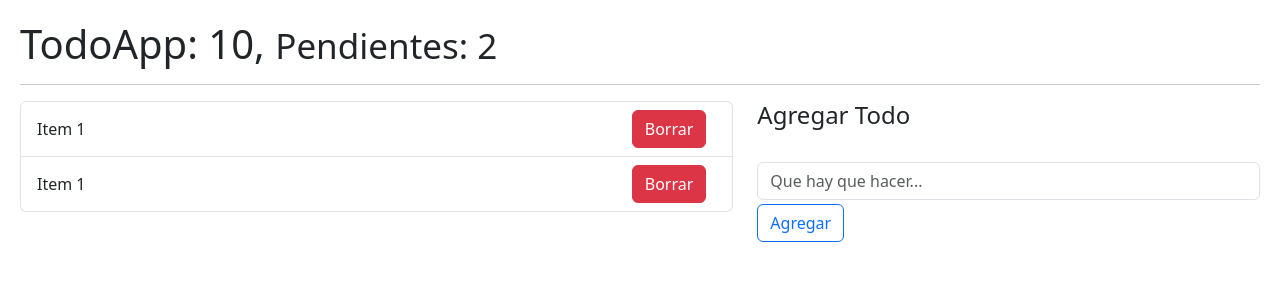
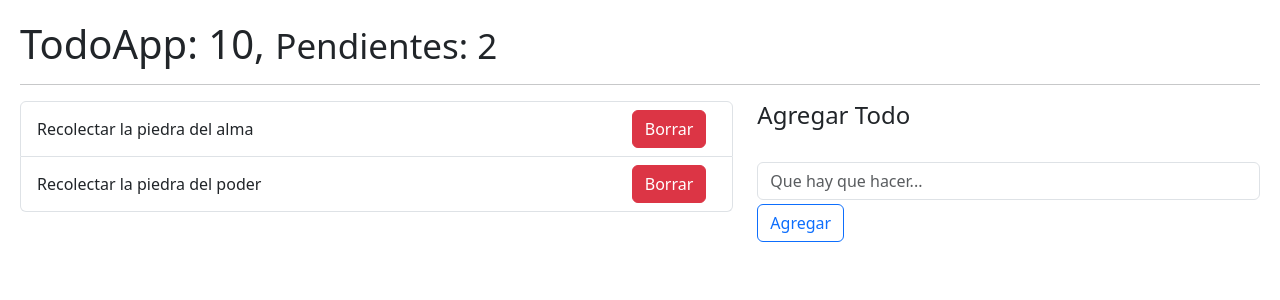
Before and after one commit to dcastillohernandez/todo-app-with-react, a React (Vite) app: page / in a window 1280 px wide. Shown: the top 300 px of the page. Built offline with nearby package versions, Linux system fonts and the light colour scheme.

Commit message:
add TodoItem Component

```diff
--- /dev/null
+++ b/src/useReducer/TodoItem.jsx
@@ -0,0 +1,17 @@
+import React from 'react';
+
+export const TodoItem = ({ todo }) => {
+    return (
+        <li
+            className="list-group-item d-flex justify-content-between">
+            <span
+                className="align-self-center">
+                {todo.description}
+            </span>
+            <button
+                className="btn btn-danger">
+                Borrar
+            </button>
+        </li>
+    )
+}
--- a/src/useReducer/TodoList.jsx
+++ b/src/useReducer/TodoList.jsx
@@ -1,22 +1,12 @@
-import React from 'react'
+import React from 'react';
+import { TodoItem } from './TodoItem';
 
-export const TodoList = ({ todos }) => {
+export const TodoList = ({ todos = [] }) => {
     return (
         <ul className="list-group">
             {
                 todos.map(todo => (
-                    <li
-                        key={todo.id}
-                        className="list-group-item d-flex justify-content-between">
-                        <span
-                            className="align-self-center">
-                            Item 1
-                        </span>
-                        <button
-                            className="btn btn-danger">
-                            Borrar
-                        </button>
-                    </li>
+                    <TodoItem key={todo.id} todo={todo}/>
                 ))
             }
         </ul>
```
